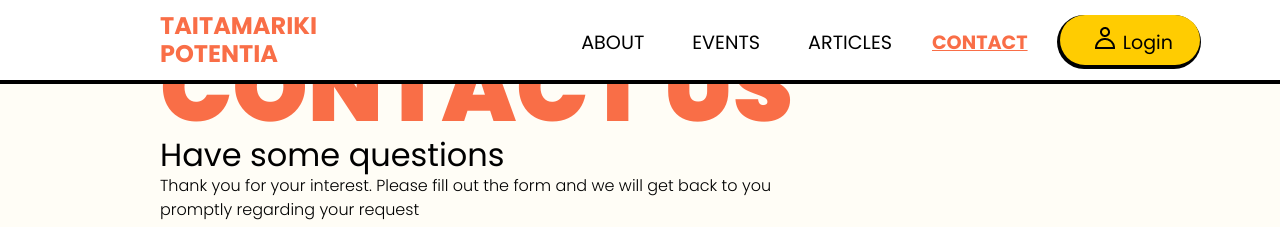
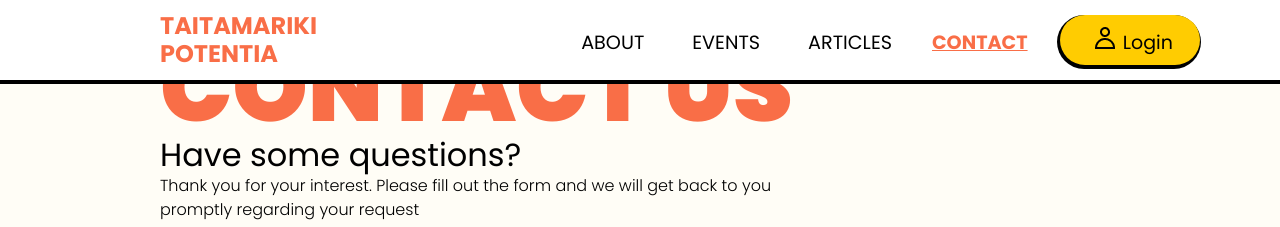
Before and after one commit to UoaWDCC/taitam-portal, a Next.js app: page /contact in a window 1280 px wide. Shown: the top 227 px of the page. Built offline with nearby package versions, Linux system fonts and the light colour scheme; what @linaria/core would draw is missing.

Commit message:
add placeholder alert for email status and reset form on success

```diff
--- a/src/app/contact/page.tsx
+++ b/src/app/contact/page.tsx
@@ -24,15 +24,18 @@ export default function ContactPage() {
   /** What we do when we press submit */
   const onSubmit = (data: Inputs) => {
     emailjs
-      .send("taitam_testing", "taitam_contact", data, {
+      .send("taitam_testing", "taitam_contact" || '', data, {
         publicKey: "SonHy1Qi9E3RpcmUh",
       })
       .then(
         (response) => {
+          form.reset();
           console.log("SUCCESS!", response.status, response.text);
+          return window.alert("Email sent! We'll get back to you soon.");
         },
         (err) => {
           console.log("FAILED...", err);
+          return window.alert("Oops! Something went wrong. Please refresh the page and try again.");
         }
       );
   };
@@ -42,7 +45,7 @@ export default function ContactPage() {
       <div className="contact">
         <div className="contact-info">
           <h1 className="contact-header">Contact us</h1>
-          <h2 className="contact-header-2">Have some questions</h2>
+          <h2 className="contact-header-2">Have some questions?</h2>
           <p className="contact-interest">
             Thank you for your interest. Please fill out the form and we will
             get back to you promptly regarding your request
```
